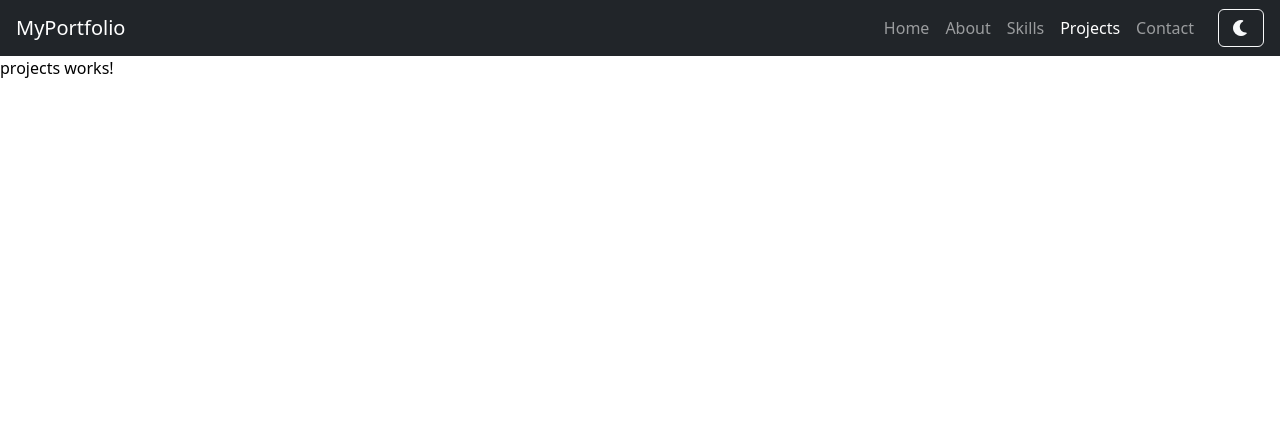
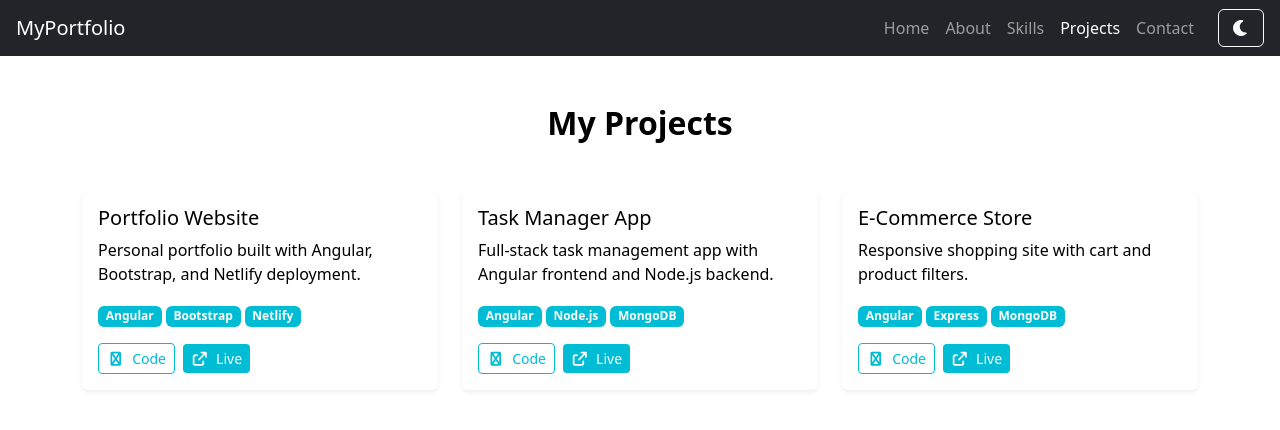
Before and after one commit to ItsAmaan09/my-portfolio, an Angular app in the folder portfolio/: page /projects in a window 1280 px wide. Shown: the top 430 px of the page. Built offline with nearby package versions, Linux system fonts and the light colour scheme.

Commit message:
project page

```diff
--- a/portfolio/src/app/pages/projects/projects.component.html
+++ b/portfolio/src/app/pages/projects/projects.component.html
@@ -1 +1,29 @@
-<p>projects works!</p>
+<section class="projects py-5" [attr.data-theme]="theme">
+  <div class="container">
+    <h2 class="text-center mb-5">My Projects</h2>
+
+    <div class="row">
+      <div class="col-md-4 mb-4" *ngFor="let project of projects">
+        <div class="card project-card h-100 shadow-sm">
+          <div class="card-body d-flex flex-column">
+            <h5 class="card-title">{{ project.title }}</h5>
+            <p class="card-text flex-grow-1">{{ project.desc }}</p>
+
+            <div class="tech-list mb-3">
+              <span *ngFor="let t of project.tech" class="badge bg-primary me-1">{{ t }}</span>
+            </div>
+
+            <div class="mt-auto">
+              <a [href]="project.github" target="_blank" class="btn btn-outline-primary btn-sm me-2">
+                <i class="fa fa-github me-1"></i> Code
+              </a>
+              <a [href]="project.live" target="_blank" class="btn btn-primary btn-sm">
+                <i class="fa fa-external-link me-1"></i> Live
+              </a>
+            </div>
+          </div>
+        </div>
+      </div>
+    </div>
+  </div>
+</section>
--- a/portfolio/src/app/pages/projects/projects.component.scss
+++ b/portfolio/src/app/pages/projects/projects.component.scss
@@ -0,0 +1,40 @@
+.projects {
+  background-color: var(--bg-color);
+  color: var(--text-color);
+  transition: background-color 0.3s, color 0.3s;
+
+  h2 {
+    font-weight: 700;
+  }
+
+  .project-card {
+    border: none;
+    background-color: var(--bg-color);
+    color: var(--text-color);
+    transition: transform 0.3s ease, box-shadow 0.3s ease;
+
+    &:hover {
+      transform: translateY(-6px);
+      box-shadow: 0 8px 20px rgba(0, 0, 0, 0.15);
+    }
+
+    .badge {
+      background-color: #00bcd4 !important;
+      color: #fff;
+    }
+
+    .btn-primary {
+      background-color: #00bcd4;
+      border: none;
+    }
+
+    .btn-outline-primary {
+      border-color: #00bcd4;
+      color: #00bcd4;
+      &:hover {
+        background-color: #00bcd4;
+        color: #fff;
+      }
+    }
+  }
+}
--- a/portfolio/src/app/pages/projects/projects.component.ts
+++ b/portfolio/src/app/pages/projects/projects.component.ts
@@ -1,11 +1,41 @@
 import { Component } from '@angular/core';
+import { ThemeService } from '../../core/services/theme.service';
+import { CommonModule } from '@angular/common';
 
 @Component({
   selector: 'app-projects',
-  imports: [],
+  imports: [CommonModule],
   templateUrl: './projects.component.html',
   styleUrl: './projects.component.scss'
 })
 export class ProjectsComponent {
+  theme = 'light';
 
+  projects = [
+    {
+      title: 'Portfolio Website',
+      desc: 'Personal portfolio built with Angular, Bootstrap, and Netlify deployment.',
+      tech: ['Angular', 'Bootstrap', 'Netlify'],
+      github: 'https://github.com/yourname/portfolio',
+      live: 'https://your-portfolio.netlify.app'
+    },
+    {
+      title: 'Task Manager App',
+      desc: 'Full-stack task management app with Angular frontend and Node.js backend.',
+      tech: ['Angular', 'Node.js', 'MongoDB'],
+      github: 'https://github.com/yourname/task-manager',
+      live: 'https://taskmanager-demo.netlify.app'
+    },
+    {
+      title: 'E-Commerce Store',
+      desc: 'Responsive shopping site with cart and product filters.',
+      tech: ['Angular', 'Express', 'MongoDB'],
+      github: 'https://github.com/yourname/ecommerce',
+      live: 'https://shop-demo.netlify.app'
+    }
+  ];
+
+   constructor(private themeService: ThemeService) {
+    this.themeService.theme$.subscribe(t => this.theme = t);
+  }
 }
```
